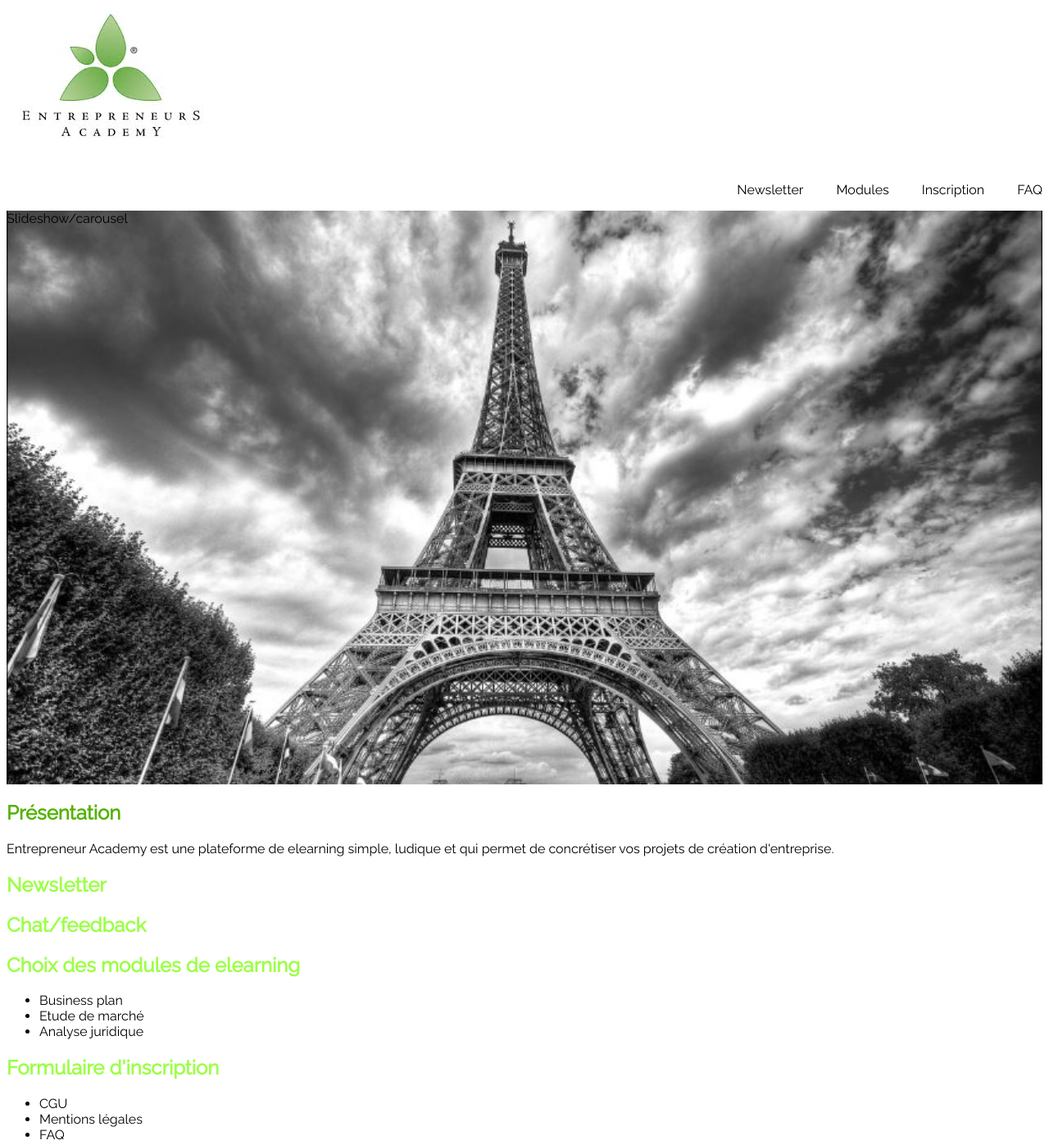
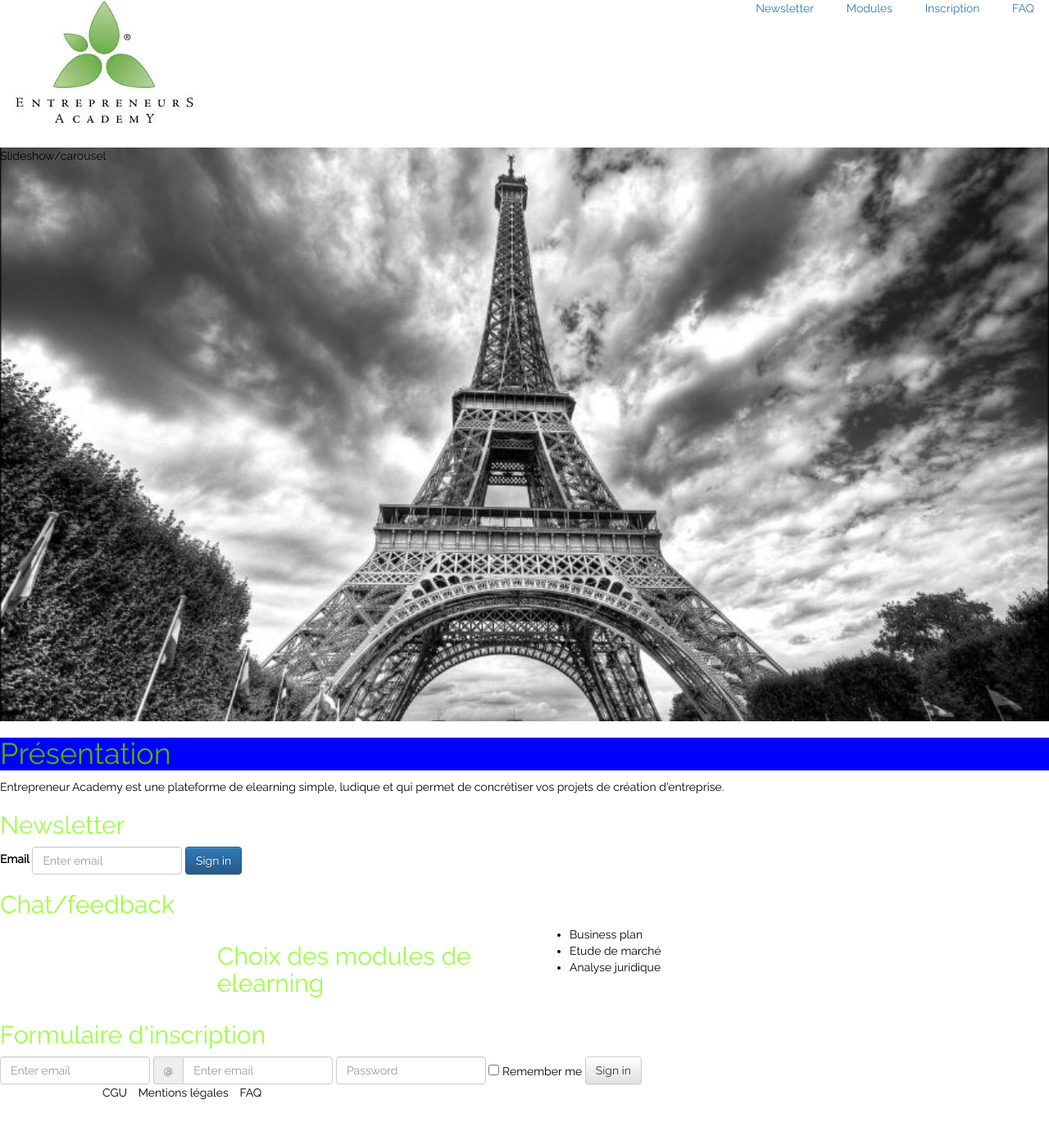
Before and after one commit to islek/ea, a plain HTML site: page index.html in a window 1280 px wide. Shown: the part 7-1404 px from the top of the page at 82% size. After the commit the page ends 1360 px from the top, so only its background shows below. Drawn offline with nearby package versions, Linux system fonts and the light colour scheme.

Commit message:
Thursday 22
Bootstrap

```diff
--- a/index.html
+++ b/index.html
@@ -1,26 +1,36 @@
 <!DOCTYPE html>
 <html>
+
 <head>
 	<title>Entrepreneur Academy</title>
 	<meta charset="utf-8"/>
+	<!-- Latest compiled and minified CSS -->
+	<link rel="stylesheet" href="https://maxcdn.bootstrapcdn.com/bootstrap/3.2.0/css/bootstrap.min.css">
 	<link rel="stylesheet" type="text/css" href="style.css">
 	<link href='http://fonts.googleapis.com/css?family=Raleway' rel='stylesheet' type='text/css'>
+	<meta name="viewport" content="width=device-width, initial-scale=1.0">
 </head>
+
 <body>
 
 <header>
-	<p><img src="logo.jpg"></p>
 
+	<div id="logo">
+		<p><img src="logo.jpg" class="img-responsive" alt="Responsive image"></p>
+	</div>
+
+	<div class="pull-right">
 	<nav>
-		<ul>
-		<li>Newsletter</li>
-		<li>Modules</li>
-		<li>Inscription</li>
-		<li>FAQ</li>
+		<ul class="list-inline">
+		<li><a class="btn">Newsletter</a></li>
+		<li><a class="btn">Modules</a></li>
+		<li><a class="btn">Inscription</a></li>
+		<li><a class="btn">FAQ</a></li>
 		</ul>
 	</nav>
+	</div>
 
-	<div class="clear"></div>
+	<div class="clearfix"></div>
 
 </header>
 
@@ -35,6 +45,13 @@
 
 <section id="newsletter">
 	<h2>Newsletter</h2>
+			<form class="form-inline" role="form">
+  		<div class="form-group">
+    		<label for="mail">Email</label>
+    		<input type="email" class="form-control" id="mail" placeholder="Enter email">
+    		<input type="submit" value="Sign in" class="btn btn-primary">
+  		</div>
+			</form>
 </section>
 
 <section id="chat">
@@ -42,25 +59,78 @@
 </section>
 
 <section id="modules">
+
+	<div class="container">
+  		<div class="row">
+    		<div class="col-md-4 col-md-offset-2 ">
       		<h2>Choix des modules de elearning</h2>
+    		</div> <!-- end col-md-offsed-2 -->
+    		<div class="col-md-4">
      			<ul>
 			<li>Business plan</li>
 			<li>Etude de marché</li>
 			<li>Analyse juridique</li>
 				</ul>
+    		</div> <!-- end col-md-4 -->
+  		</div> <!-- end row -->
+	</div> <!-- end container -->
+
 </section>
 
 <section id="contact">
 	<h2>Formulaire d'inscription</h2>
+	<form class="form-inline" role="form">
+  <div class="form-group">
+    <label class="sr-only" for="exampleInputEmail2">Email address</label>
+    <input type="email" class="form-control" id="exampleInputEmail2" placeholder="Enter email">
+  </div>
+  <div class="form-group">
+    <div class="input-group">
+      <div class="input-group-addon">@</div>
+      <input class="form-control" type="email" placeholder="Enter email">
+    </div>
+  </div>
+  <div class="form-group">
+    <label class="sr-only" for="exampleInputPassword2">Password</label>
+    <input type="password" class="form-control" id="exampleInputPassword2" placeholder="Password">
+  </div>
+  <div class="checkbox">
+    <label>
+      <input type="checkbox"> Remember me
+    </label>
+  </div>
+  <button type="submit" class="btn btn-default">Sign in</button>
+</form>
 </section>
 
+<div class="pull-right">
 <footer>
-	<ul>
+  		<div class="container">
+    		<div class="row">
+      		<div class="col-xs-4">
+      				<ul class="list-inline">
 				<li>CGU</li>
 				<li>Mentions légales</li>
 				<li>FAQ</li>
 					</ul>
+        		<div id="social-links">
+          		<!--your social links-->
+        		</div>
+      		</div>
+      		<div class="col-xs-8">
+      		</div>
+    		</div>
+  		</div>
 </footer>
+<div>
+
+<div class="clearfix"></div>
+
+<!-- Optional theme -->
+<link rel="stylesheet" href="https://maxcdn.bootstrapcdn.com/bootstrap/3.2.0/css/bootstrap-theme.min.css">
+
+<!-- Latest compiled and minified JavaScript -->
+<script src="https://maxcdn.bootstrapcdn.com/bootstrap/3.2.0/js/bootstrap.min.js"></script>
 
 </body>
 </html>
--- a/style.css
+++ b/style.css
@@ -16,12 +16,9 @@ body
   background-color:white;
 }
 
-nav{
-	float: right;
-}
-
 footer {
 	background-color: white;
+	margin-top
 }
 
 /* éléments de texte */
@@ -34,12 +31,6 @@ h2 {
 	color : #9BFF44;
 }
 
-nav li {
-	display:block;
-	float:left;
-	margin-left: 40px;
-}
-
 /* id */
 
 #slideshow {
@@ -48,28 +39,45 @@ nav li {
 	height: 700px;
 }
 
-#presentation {
+#presentation, #newsletter, #chat, #modules, #contact {
 	background-color: white;
 }
 
-#newsletter {
-	background-color: white;
-}
-
-#chat {
-	background-color: white;
-}
-
-#modules {
-	background-color: white;
-}
-
-#contact {
-	background-color: white;
+#logo {
+	float:left;
 }
 
 /* class */
 
-.clear{
-	clear:both;
+.btn-primary {
+  background-color: green;
+  border-color: yellow;
 }
+
+.btn-primary:hover {
+  background-color: #16a085;
+  border-color: #16a085;
+}
+
+/* at-rule */
+
+@media (max-width:320px) {  /*small mobile*/
+  h1 {
+    background-color: red;
+  }
+}
+@media (min-width:321px) and (max-width:959px) {  /*tablet*/
+  h1 {
+    background-color: green;
+  }
+}
+@media (min-width:960px) and (max-width:1599px) {  /*desktop*/
+  h1 {
+    background-color: blue;
+  }
+}
+@media (min-width:1600px) {  /*desktop and tv*/
+  h1 {
+    background-color: yellow;
+  }
+}
```
Lines whose indentation alone changed are shown as unchanged.
